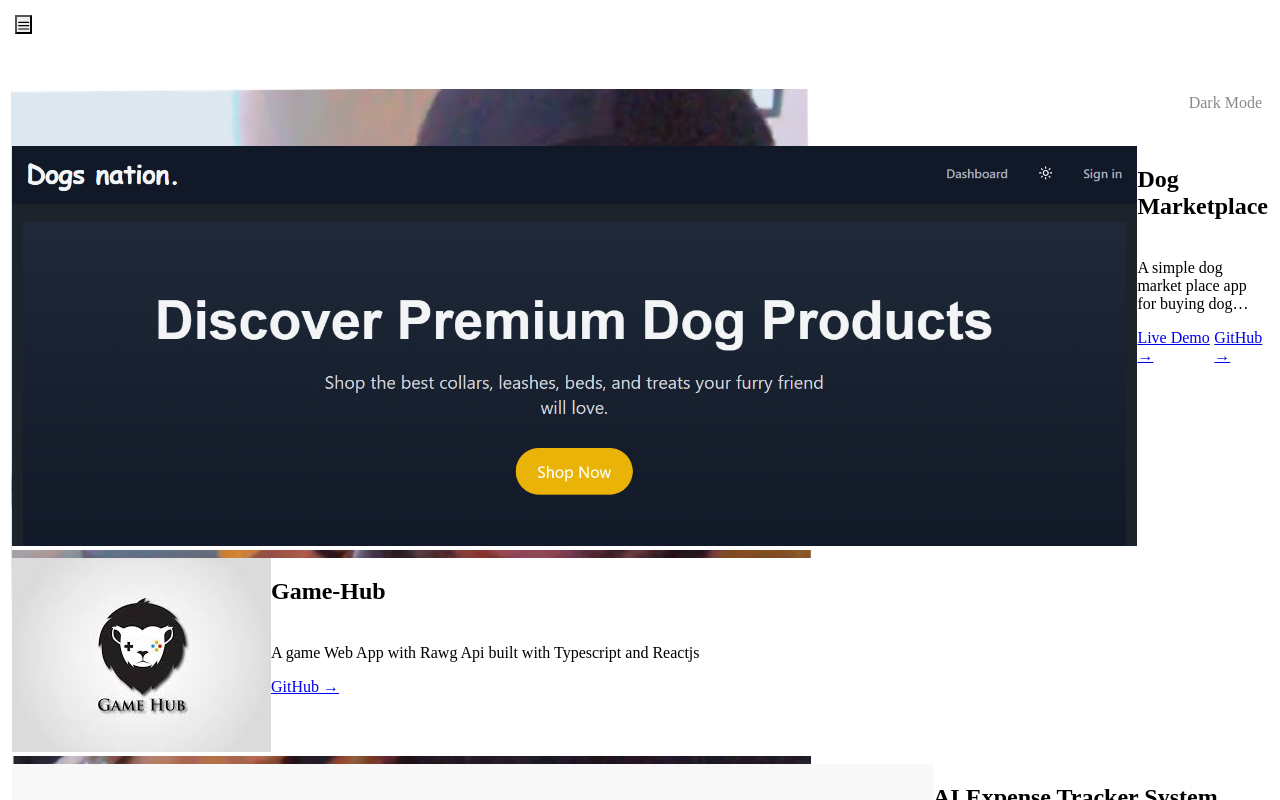
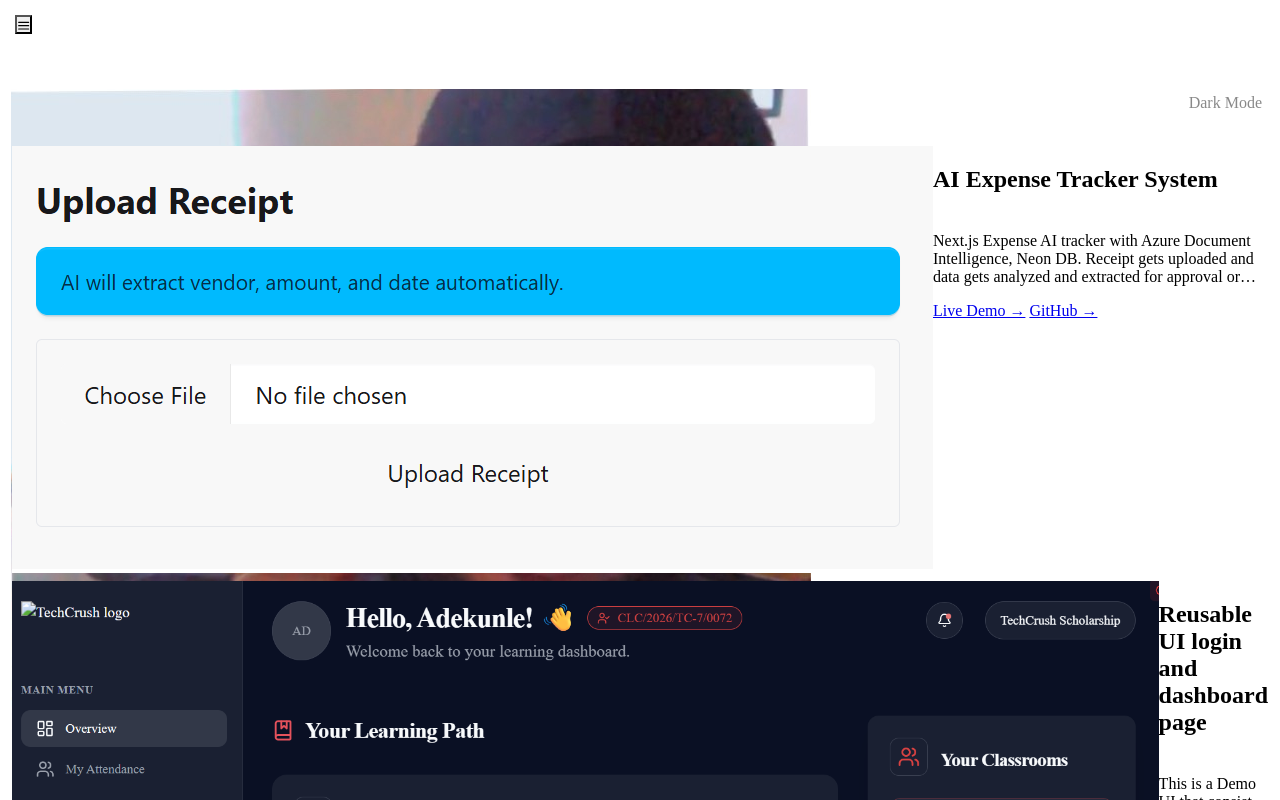
Before and after one commit to jaysofty/my-portfolio, a React (Vite) app: page /projects in a window 1280 px wide. Shown: the top 800 px of the page. Built offline with nearby package versions, Linux system fonts and the light colour scheme; the HTML template or start-up script is replaced by a standard one.

Commit message:
Refactor projects array in data.ts
Removed two project entries and updated IDs and descriptions for existing projects.

```diff
--- a/src/data.ts
+++ b/src/data.ts
@@ -68,30 +68,10 @@ export const skill = [
 ];
 
 export const projects = [
+
+
   {
     id: 1,
-    name: "Dog Marketplace",
-    description:
-      "A simple dog market place app for buying dog items",
-    category: "Nextjs",
-    image_path: dog_nation,
-    github_url: "https://github.com/jaysofty/dogs_nation",
-    live_url: "https://dogs-nation.vercel.app/",
-  },
-
-  {
-    id: 2,
-    name: "Game-Hub",
-    description:
-      "A game Web App with Rawg Api built with Typescript and Reactjs",
-    category: "Typescript",
-    image_path: game_hub,
-    github_url: "https://github.com/jaysofty/gameapp",
-    // deployed_url: "https://my-portfolio-website-react.herokuapp.com/",
-  },
-
-  {
-    id: 3,
     name: "AI Expense Tracker System",
     description: "Next.js Expense AI tracker with Azure Document Intelligence, Neon DB. Receipt gets uploaded and data gets analyzed and extracted for approval or rejection.",
     category: "Reactjs",
@@ -100,17 +80,17 @@ export const projects = [
     github_url: "https://github.com/jaysofty/expense_tracker_system",
   },
   {
-    id: 4,
+    id: 2,
     name: "Reusable UI login and dashboard page",
     description:
-      "This UI page consist of a login page, settings page and a dashboard fully responsive and protected with middleware",
+      "This is a Demo UI that consist of a login page, settings page and a dashboard fully responsive no authentication has been applied login and enjoy the view.",
     category: "Nextjs",
     image_path: tech_crush_ui,
     live_url: "https://reusable-ui-zeta.vercel.app/dashboard/settings",
      github_url: "https://github.com/jaysofty/reusable-ui",
   },
   {
-    id: 5,
+    id: 3,
     name: "Makeup and Gele Website",
     description:
       "Simple Makeup portfolio showcasing artistry",
```
